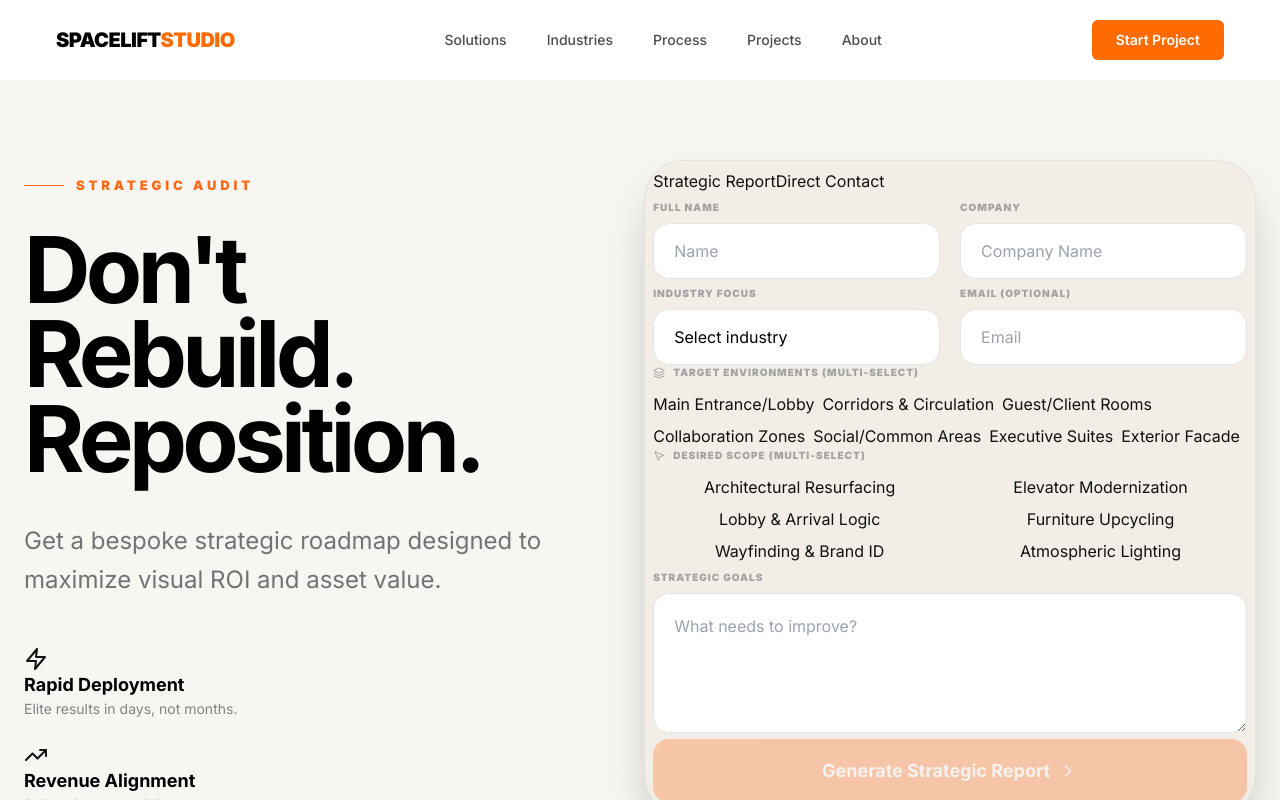
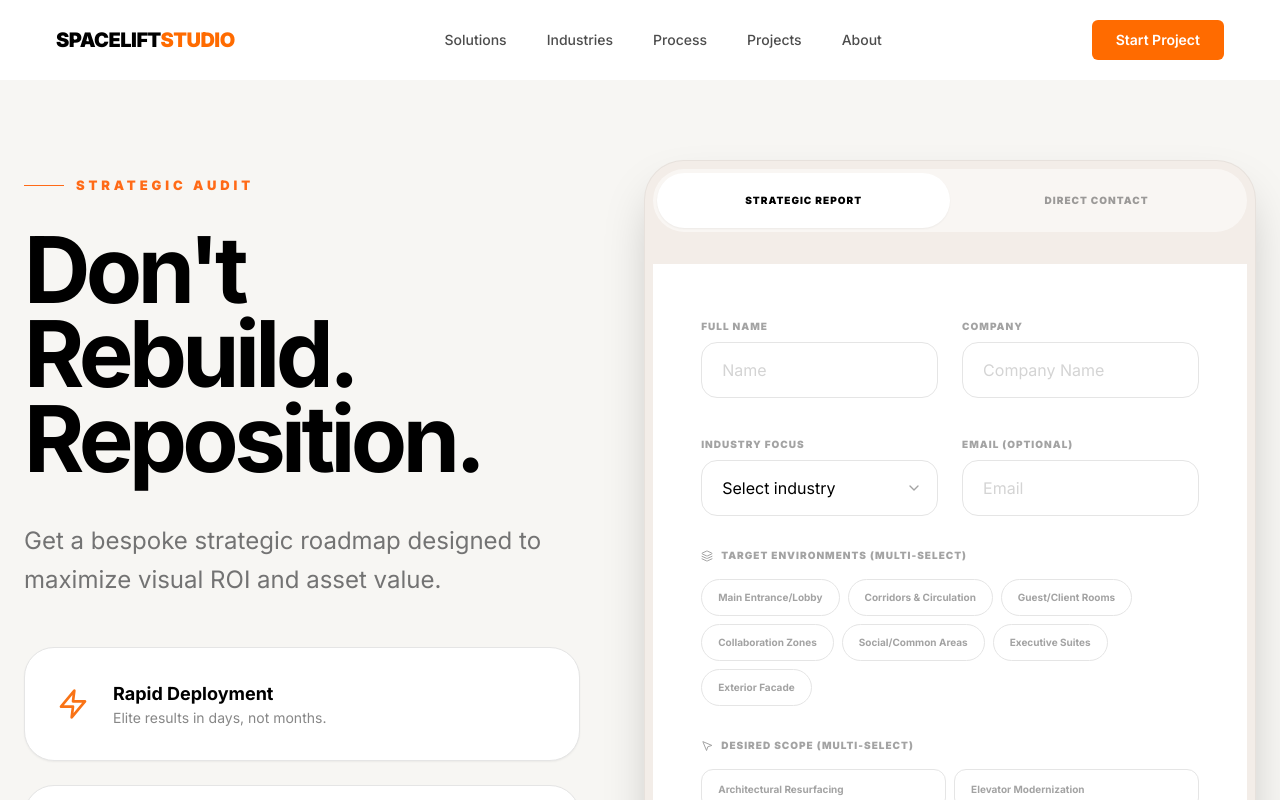
Before and after one commit to fadeljamali82-web/spacelift-website, a Next.js app: page /contact in a window 1280 px wide. Shown: the top 800 px of the page. Built offline with nearby package versions, Linux system fonts and the light colour scheme.

Commit message:
UI Fix: Restored suave styling and flex layouts

```diff
--- a/app/contact/page.tsx
+++ b/app/contact/page.tsx
@@ -8,10 +8,7 @@ import {
     TrendingUp, Zap, Target, Check, ChevronRight, Download, MousePointer2, Layers, Clock
 } from "lucide-react";
 
-// --- CRM CONFIGURATION ---
 const CRM_URL = "https://script.google.com/macros/s/AKfycbyljLTF-I0feIJdqvB24lLV31wWqZ9xxIbw-fp7aMIO6DdxCoyH-IGLf4OC3oXKA1bDPQ/exec";
-
-const COLORS = { bg: "#F7F6F3", panel: "#F3EDE8", white: "#FFFFFF", text: "#111111", border: "#DDD6CE", orange: "#FF6A17" };
 
 const SCOPE_OPTIONS = ["Architectural Resurfacing", "Elevator Modernization", "Lobby & Arrival Logic", "Furniture Upcycling", "Wayfinding & Brand ID", "Atmospheric Lighting"];
 const ENVIRONMENT_OPTIONS = ["Main Entrance/Lobby", "Corridors & Circulation", "Guest/Client Rooms", "Collaboration Zones", "Social/Common Areas", "Executive Suites", "Exterior Facade"];
@@ -20,43 +17,43 @@ const INDUSTRY_LABELS: Record<string, string> = { hospitality: "Hospitality", co
 const STRATEGIES: Record<string, any> = {
     hospitality: {
         theme: "RevPAR Arbitrage",
-        p1: "In the 2026 luxury market, guests decice your value within 7 seconds of entry. Your property, {company}, is likely suffering from an invisible Perception Tax. Architecture is not a background; it is a financial driver.",
-        p2: "We target the '7-Second Anchor.' By resurfacing elevator and lobby touchpoints with elite textures, {company} resets the guest's value anchor, naturally justifying a 12-18% ADR lift without operational friction.",
-        p3: "Traditional renovation leaks 30%+ of revenue due to closures. SpaceLift transformations happen in 72-hour 'Ninja Sprints.' Speed is the new luxury.",
+        p1: "In the 2026 luxury market, guests decide your value within 7 seconds of entry. Your property, {company}, is likely suffering from an invisible Perception Tax. Architecture is not a background; it is a financial driver.",
+        p2: "We target the &apos;7-Second Anchor.&apos; By resurfacing elevator and lobby touchpoints with elite textures, {company} resets the guest&apos;s value anchor, naturally justifying a 12-18% ADR lift without operational friction.",
+        p3: "Traditional renovation leaks 30%+ of revenue due to closures. SpaceLift transformations happen in 72-hour &apos;Ninja Sprints.&apos; Speed is the new luxury.",
         stats: [25, 95]
     },
     corporate: {
         theme: "Workplace Magnetism",
-        p1: "The office is no longer a utility; it is a Cultural Destination. For {company}, the challenge is commute justification. If the space looks like a utility container, employees will stays remote.",
-        p2: "We engineering Dwell-Time. Deeply textured background surfaces and matte gallery finishes turn transactional floors into experiential stages where employees naturally want to be.",
-        p3: "Structural rebuilds are 20-year liabilities. SpaceLift is a Strategic Pivot. We spend 100% of your budget on the 'Perception Layer,' maximizing recruitment alpha.",
+        p1: "The office is no longer a utility; it is a Cultural Destination. For {company}, the challenge is commute justification. If the space looks like a utility container, employees will stay remote.",
+        p2: "We engineer Dwell-Time. Deeply textured background surfaces and matte gallery finishes turn transactional floors into experiential stages where employees naturally want to be.",
+        p3: "Structural rebuilds are 20-year liabilities. SpaceLift is a Strategic Pivot. We spend 100% of your budget on the &apos;Perception Layer,&apos; maximizing recruitment alpha.",
         stats: [40, 88]
     },
     retail: {
         theme: "Social Currency",
-        p1: "If a store isn't worth a photo, it's barely worth the visit. Walls are the frame, and product is the art. For {company}, a dated frame devalues your brand authority and inventory value.",
-        p2: "We engineering Dwell-Time. By resurfacing transactional check-out nodes into concierge desks, we remove Price Friction and improve atmospheric quality. Social currency becomes revenue.",
+        p1: "If a store isn&apos;t worth a photo, it&apos;s barely worth the visit. Walls are the frame, and product is the art. For {company}, a dated frame devalues your brand authority and inventory value.",
+        p2: "We engineer Dwell-Time. By resurfacing transactional check-out nodes into concierge desks, we remove Price Friction and improve atmospheric quality. Social currency becomes revenue.",
         p3: "Traditional fit-outs are slow and produce tons of waste. SpaceLift is Sustainable Luxury. We refresh your entire aesthetic in 4 days with 75% less waste.",
         stats: [15, 92]
     },
     healthcare: {
         theme: "Trust Protocol",
         p1: "In healthcare, the environment is the first interaction of care. For {company}, unaddressed atmospheric anxiety in patients directly devalues your standards of medicine.",
-        p2: "We engineering Dwell-Time. Replacing cold, clinical surfaces with warm, self-healing natural textures signaling safety and elite care the moment a patient enters.",
+        p2: "We engineer Dwell-Time. Replacing cold, clinical surfaces with warm, self-healing natural textures signaling safety and elite care the moment a patient enters.",
         p3: "Surgical Transformation: SpaceLift works in low-traffic windows with zero dust, zero noise, and zero care disruption. Aesthetic hygiene is clinical excellence.",
         stats: [45, 90]
     },
     venue: {
         theme: "Visual Agility",
-        p1: "Event planners don't just book space; they book Possibility. For {company}, a static, un-adaptive aesthetic means losing high-value tiers to venues with visual agility.",
-        p2: "We target the '7-Second Anchor.' Resurfacing key stages, focal bars, and entryways overnight with elite architectural films makes the space look custom-built every booking.",
+        p1: "Event planners don&apos;t just book space; they book Possibility. For {company}, a static, un-adaptive aesthetic means losing high-value tiers to venues with visual agility.",
+        p2: "We target the &apos;7-Second Anchor.&apos; Resurfacing key stages, focal bars, and entryways overnight with elite architectural films makes the space look custom-built every booking.",
         p3: "Traditional reconstruction kills an entire season. SpaceLift refreshes between bookings. Speed is your competitive moat.",
         stats: [30, 96]
     },
     mixeduse: {
         theme: "Prestige Life-Cycle",
-        p1: "Developments compete on 'Lifestyle Promise.' When common areas drift visually behind guest expectations, {company}&apos;s asset perception falls—and rent roll follows.",
-        p2: "We engineering Dwell-Time. Every surface from the arrival lobby to the social common rooms must permanently signal Grade-A prestige to protect asset valuation.",
+        p1: "Developments compete on &apos;Lifestyle Promise.&apos; When common areas drift visually behind guest expectations, {company}&apos;s asset perception falls—and rent roll follows.",
+        p2: "We engineer Dwell-Time. Every surface from the arrival lobby to the social common rooms must permanently signal Grade-A prestige to protect asset valuation.",
         p3: "A premium asset can feel dated in just 5 years. SpaceLift maintains visual relevance by focusing spend solely on the visible and high-impact nodes.",
         stats: [50, 92]
     }
@@ -68,11 +65,7 @@ export default function StrategicPortal() {
     const [loading, setLoading] = useState(false);
     const [selectedServices, setSelectedServices] = useState<string[]>([]);
     const [selectedEnvs, setSelectedEnvs] = useState<string[]>([]);
-
-    const [form, setForm] = useState({
-        fullName: "", company: "", email: "", industry: "", locations: "",
-        timeline: "", scope: "", PrimaryChallenge: "", goals: ""
-    });
+    const [form, setForm] = useState({ fullName: "", company: "", email: "", industry: "", goals: "" });
 
     const toggleList = (list: string[], setList: Function, item: string) => setList(list.includes(item) ? list.filter(i => i !== item) : [...list, item]);
 
@@ -84,12 +77,7 @@ export default function StrategicPortal() {
 
     async function handleSync() {
         setLoading(true);
-        const payload = {
-            ...form,
-            environments: selectedEnvs.join(", "), // Join multiple envs into one string
-            services: selectedServices.join(", "),   // Join multiple services into one string
-            source: tab
-        };
+        const payload = { ...form, environments: selectedEnvs.join(", "), services: selectedServices.join(", "), source: tab };
         try {
             const q = new URLSearchParams(payload).toString();
             await fetch(`${CRM_URL}?${q}`, { method: "GET", mode: "no-cors" });
@@ -99,68 +87,64 @@ export default function StrategicPortal() {
         finally { setLoading(false); }
     }
 
-    // Final Call-to-Action to go back to the contact form
-    const initiateTransformation = () => {
-        setShowReport(false);
-        setTab("contact");
-        window.scrollTo(0, 0);
-    };
-
     return (
-        <div className="min-h-screen bg-[#F7F6F3] text-[#111111]">
+        <div className="min-h-screen bg-[#F7F6F3] text-[#111111] font-sans">
             <AnimatePresence mode="wait">
                 {!showReport ? (
                     <motion.section key="form" initial={{ opacity: 0 }} animate={{ opacity: 1 }} className="mx-auto max-w-[1440px] px-6 py-12 lg:py-20 print:hidden">
                         <div className="grid gap-16 lg:grid-cols-[1fr_1.1fr]">
                             <div className="pt-4">
                                 <div className="mb-8 flex items-center gap-3 text-[13px] font-black uppercase tracking-[0.3em] text-[#FF6A17]"><span className="h-px w-10 bg-current" /> Strategic Audit</div>
-                                <h1 className="text-[54px] lg:text-[92px] font-bold leading-[0.92] tracking-[-0.05em] mb-10 text-black">Don't Rebuild.<br />Reposition.</h1>
+                                <h1 className="text-[54px] lg:text-[92px] font-bold leading-[0.92] tracking-[-0.05em] mb-10 text-black">Don&apos;t Rebuild.<br />Reposition.</h1>
                                 <p className="text-2xl text-neutral-500 leading-relaxed mb-12 max-w-xl">Get a bespoke strategic roadmap designed to maximize visual ROI and asset value.</p>
                                 <div className="grid gap-6">
-                                    <div className="feature-card-suave"><Zap className="feature-icon-suave" /><div><h4 className="font-bold text-lg text-black">Rapid Deployment</h4><p className="text-sm opacity-50">Elite results in days, not months.</p></div></div>
-                                    <div className="feature-card-suave"><TrendingUp className="feature-icon-suave" /><div><h4 className="font-bold text-lg text-black">Revenue Alignment</h4><p className="text-sm opacity-50">Built to increase ADR and asset value.</p></div></div>
+                                    <div className="flex items-center gap-6 p-8 rounded-[30px] bg-white border border-neutral-200 shadow-sm"><Zap className="w-8 h-8 text-orange-500" /><div><h4 className="font-bold text-lg text-black">Rapid Deployment</h4><p className="text-sm opacity-50">Elite results in days, not months.</p></div></div>
+                                    <div className="flex items-center gap-6 p-8 rounded-[30px] bg-white border border-neutral-200 shadow-sm"><TrendingUp className="w-8 h-8 text-orange-500" /><div><h4 className="font-bold text-lg text-black">Revenue Alignment</h4><p className="text-sm opacity-50">Built to increase ADR and market authority.</p></div></div>
                                 </div>
                             </div>
 
                             <div className="rounded-[40px] bg-[#F3EDE8] p-2 shadow-2xl border border-black/5">
-                                <div className="tab-container-suave">
-                                    <button onClick={() => setTab("report")} className={`tab-button-suave ${tab === "report" ? "active-tab-suave" : "inactive-tab-suave"}`}>Strategic Report</button>
-                                    <button onClick={() => setTab("contact")} className={`tab-button-suave ${tab === "contact" ? "active-tab-suave" : "inactive-tab-suave"}`}>Direct Contact</button>
+                                <div className="flex bg-white/50 rounded-[32px] p-1 mb-8">
+                                    <button onClick={() => setTab("report")} className={`flex-1 py-5 text-[10px] font-black uppercase tracking-widest transition-all ${tab === "report" ? "bg-white text-black rounded-[28px] shadow-sm" : "opacity-40"}`}>Strategic Report</button>
+                                    <button onClick={() => setTab("contact")} className={`flex-1 py-5 text-[10px] font-black uppercase tracking-widest transition-all ${tab === "contact" ? "bg-white text-black rounded-[28px] shadow-sm" : "opacity-40"}`}>Direct Contact</button>
                                 </div>
-                                <div className="form-container-suave">
-                                    <div className="grid gap-5 md:grid-cols-2">
+                                <div className="bg-white p-8 lg:p-12 rounded-b-[38px] space-y-8">
+                                    <div className="grid gap-6 md:grid-cols-2">
                                         <TextInput label="Full Name" value={form.fullName} onChange={(v: any) => setForm({ ...form, fullName: v })} placeholder="Name" />
                                         <TextInput label="Company" value={form.company} onChange={(v: any) => setForm({ ...form, company: v })} placeholder="Company Name" />
                                     </div>
-                                    <div className="grid gap-5 md:grid-cols-2">
+                                    <div className="grid gap-6 md:grid-cols-2">
                                         <Select label="Industry Focus" value={form.industry} onChange={(v: any) => setForm({ ...form, industry: v })}>
                                             <option value="">Select industry</option>
                                             {Object.entries(INDUSTRY_LABELS).map(([k, v]) => <option key={k} value={k}>{v}</option>)}
                                         </Select>
                                         <TextInput label="Email (Optional)" value={form.email} onChange={(v: any) => setForm({ ...form, email: v })} placeholder="Email" />
                                     </div>
-                                    <div className="space-y-3">
+
+                                    <div className="space-y-4">
                                         <label className="text-[10px] font-black uppercase tracking-widest text-neutral-400 flex items-center gap-2"><Layers className="w-3 h-3" /> Target Environments (Multi-Select)</label>
                                         <div className="flex flex-wrap gap-2">
                                             {ENVIRONMENT_OPTIONS.map(e => (
-                                                <button key={e} onClick={() => toggleList(selectedEnvs, setSelectedEnvs, e)} className={`environment-pill-suave ${selectedEnvs.includes(e) ? 'active-pill-suave' : 'inactive-pill-suave'}`}>{e}</button>
+                                                <button key={e} type="button" onClick={() => toggleList(selectedEnvs, setSelectedEnvs, e)} className={`px-4 py-2.5 rounded-full text-[10px] font-bold border transition-all ${selectedEnvs.includes(e) ? 'bg-black border-black text-white shadow-lg' : 'bg-white border-neutral-200 text-neutral-400 hover:border-neutral-300'}`}>{e}</button>
                                             ))}
                                         </div>
                                     </div>
-                                    <div className="space-y-3">
+
+                                    <div className="space-y-4">
                                         <label className="text-[10px] font-black uppercase tracking-widest text-neutral-400 flex items-center gap-2"><MousePointer2 className="w-3 h-3" /> Desired Scope (Multi-Select)</label>
                                         <div className="grid grid-cols-2 gap-2">
                                             {SCOPE_OPTIONS.map(s => (
-                                                <button key={s} onClick={() => toggleList(selectedServices, setSelectedServices, s)} className={`service-button-suave ${selectedServices.includes(s) ? 'active-service-suave' : 'inactive-service-suave'}`}>{s}</button>
+                                                <button key={s} type="button" onClick={() => toggleList(selectedServices, setSelectedServices, s)} className={`px-4 py-3 rounded-xl text-[10px] font-bold text-left border transition-all ${selectedServices.includes(s) ? 'bg-[#FF6A17] border-[#FF6A17] text-white shadow-lg' : 'bg-white border-neutral-200 text-neutral-400 hover:border-neutral-300'}`}>{s}</button>
                                             ))}
                                         </div>
                                     </div>
+
                                     <Textarea label="Strategic Goals" value={form.goals} onChange={(v: any) => setForm({ ...form, goals: v })} placeholder="What needs to improve?" />
                                     <PrimaryButton disabled={loading || !form.fullName || !form.industry} onClick={handleSync}>
                                         {loading ? (
                                             <span className="flex items-center gap-2"><Clock className="w-5 h-5 animate-spin" /> Synchronizing...</span>
                                         ) : (
-                                            <span className="flex items-center gap-2">Generate Strategic Report <ChevronRight className="w-5 h-5" /></span>
+                                            <span className="flex items-center gap-2 uppercase tracking-widest text-xs font-black">Generate Strategic Report <ChevronRight className="w-4 h-4" /></span>
                                         )}
                                     </PrimaryButton>
                                 </div>
@@ -178,10 +162,10 @@ export default function StrategicPortal() {
                         </div>
                         <div className="space-y-32 print:space-y-20">
                             <StrategyPage num="01" title={strategy.theme} subtitle="Executive Thesis" text={strategy.p1} stats={strategy.stats} />
-                            <div className="print:break-before-page" />
+                            <div className="print:break-after-page" />
                             <StrategyPage num="02" title="Tactical Playbook" subtitle="Atmospheric Strategy" text={strategy.p2} />
                             <div className="print:break-after-page" />
-                            <StrategyPage num="03" title="Economic Alignment" subtitle="Visual ROI" text={strategy.p3} isLast onAction={initiateTransformation} />
+                            <StrategyPage num="03" title="Economic Alignment" subtitle="Visual ROI" text={strategy.p3} isLast onAction={() => { setShowReport(false); setTab("contact"); window.scrollTo(0, 0); }} />
                         </div>
                     </motion.section>
                 )}
@@ -190,7 +174,6 @@ export default function StrategicPortal() {
     );
 }
 
-// --- UI COMPONENTS ---
 function StrategyPage({ num, title, subtitle, text, isLast, stats, onAction }: any) {
     return (
         <section className="border-t-4 border-black pt-12">
@@ -199,15 +182,13 @@ function StrategyPage({ num, title, subtitle, text, isLast, stats, onAction }: a
             <div className="grid lg:grid-cols-[1.2fr_0.8fr] gap-20 print:grid-cols-1">
                 <p className="text-3xl font-medium leading-[1.4] text-neutral-800">{text}</p>
                 {stats && (
-                    <div className="p-10 rounded-[50px] bg-neutral-100 border border-neutral-200 flex flex-col justify-center gap-10 print:bg-white print:p-0 print:border-none">
-                        <StatLine label="Current Asset Value" val={stats[0]} />
+                    <div className="p-10 rounded-[50px] bg-neutral-100 border border-neutral-200 flex flex-col justify-center gap-10 print:border-none print:p-0">
+                        <StatLine label="Current Asset Perception" val={stats[0]} />
                         <StatLine label="SpaceLift Potential" val={stats[1]} color="#FF6A17" />
                     </div>
                 )}
             </div>
-            {isLast && (
-                <button onClick={onAction} className="mt-16 px-10 py-5 bg-[#FF6A17] text-white rounded-2xl font-bold text-lg shadow-xl hover:shadow-2xl transition-all flex items-center gap-4 print:hidden active:scale-95">Initiate Transformation <ChevronRight className="w-5 h-5" /></button>
-            )}
+            {isLast && <button onClick={onAction} className="mt-16 px-10 py-5 bg-[#FF6A17] text-white rounded-2xl font-bold text-lg shadow-xl hover:shadow-2xl transition-all flex items-center gap-4 print:hidden active:scale-95">Initiate Transformation <ChevronRight className="w-5 h-5" /></button>}
         </section>
     );
 }
@@ -217,13 +198,13 @@ function StatLine({ label, val, color = "#DDD6CE" }: any) {
         <div className="w-full">
             <div className="flex justify-between text-[10px] font-black uppercase mb-3 text-black"><span>{label}</span><span>{val}%</span></div>
             <div className="w-full h-3 bg-white rounded-full overflow-hidden border border-neutral-200">
-                <motion.div initial={{ width: 0 }} animate={{ width: `${val}%` }} transition={{ duration: 1, delay: 0.5 }} className="h-full" style={{ background: color }} />
+                <motion.div initial={{ width: 0 }} animate={{ width: `${val}%` }} transition={{ duration: 1.2, delay: 0.5 }} className="h-full" style={{ background: color }} />
             </div>
         </div>
     );
 }
 
-function TextInput({ label, ...props }: any) { return (<div className="w-full space-y-1.5"><label className="text-[10px] font-black uppercase tracking-widest text-neutral-400">{label}</label><input {...props} onChange={(e) => props.onChange(e.target.value)} className="w-full h-14 px-5 rounded-2xl border border-neutral-200 outline-none focus:border-[#FF6A17] transition-all bg-white text-black" /></div>); }
-function Select({ label, children, ...props }: any) { return (<div className="w-full space-y-1.5"><label className="text-[10px] font-black uppercase tracking-widest text-neutral-400">{label}</label><select {...props} onChange={(e) => props.onChange(e.target.value)} className="w-full h-14 px-5 rounded-2xl border border-neutral-200 outline-none appearance-none focus:border-[#FF6A17] transition-all bg-white text-black">{children}</select></div>); }
-function Textarea({ label, ...props }: any) { return (<div className="w-full space-y-1.5"><label className="text-[10px] font-black uppercase tracking-widest text-neutral-400">{label}</label><textarea {...props} onChange={(e) => props.onChange(e.target.value)} className="w-full min-h-[140px] p-5 rounded-2xl border border-neutral-200 outline-none focus:border-[#FF6A17] transition-all bg-white text-black" /></div>); }
-function PrimaryButton({ children, onClick, disabled }: any) { return (<button disabled={disabled} onClick={onClick} className="w-full h-16 bg-[#FF6A17] text-white font-bold text-lg rounded-2xl transition-all disabled:opacity-30 hover:shadow-xl flex items-center justify-center py-5 active:scale-[0.98]">{children}</button>); }
+function TextInput({ label, ...props }: any) { return (<div className="w-full space-y-1.5"><label className="text-[10px] font-black uppercase tracking-widest text-neutral-400">{label}</label><input {...props} onChange={(e) => props.onChange(e.target.value)} className="w-full h-14 px-5 rounded-2xl border border-neutral-200 outline-none focus:border-[#FF6A17] transition-all bg-white text-black placeholder:text-neutral-300" /></div>); }
+function Select({ label, children, ...props }: any) { return (<div className="w-full space-y-1.5"><label className="text-[10px] font-black uppercase tracking-widest text-neutral-400">{label}</label><div className="relative"><select {...props} onChange={(e) => props.onChange(e.target.value)} className="w-full h-14 px-5 rounded-2xl border border-neutral-200 outline-none appearance-none focus:border-[#FF6A17] transition-all bg-white text-black">{children}</select><div className="pointer-events-none absolute inset-y-0 right-0 flex items-center px-4 text-neutral-400"><ChevronRight className="w-4 h-4 rotate-90" /></div></div></div>); }
+function Textarea({ label, ...props }: any) { return (<div className="w-full space-y-1.5"><label className="text-[10px] font-black uppercase tracking-widest text-neutral-400">{label}</label><textarea {...props} onChange={(e) => props.onChange(e.target.value)} className="w-full min-h-[140px] p-5 rounded-2xl border border-neutral-200 outline-none focus:border-[#FF6A17] transition-all bg-white text-black placeholder:text-neutral-300" /></div>); }
+function PrimaryButton({ children, onClick, disabled }: any) { return (<button disabled={disabled} onClick={onClick} className="w-full h-16 bg-[#FF6A17] text-white font-bold text-lg rounded-2xl transition-all disabled:opacity-30 hover:shadow-[0_15px_35px_rgba(255,106,23,0.3)] flex items-center justify-center py-5 active:scale-[0.98]">{children}</button>); }
```
